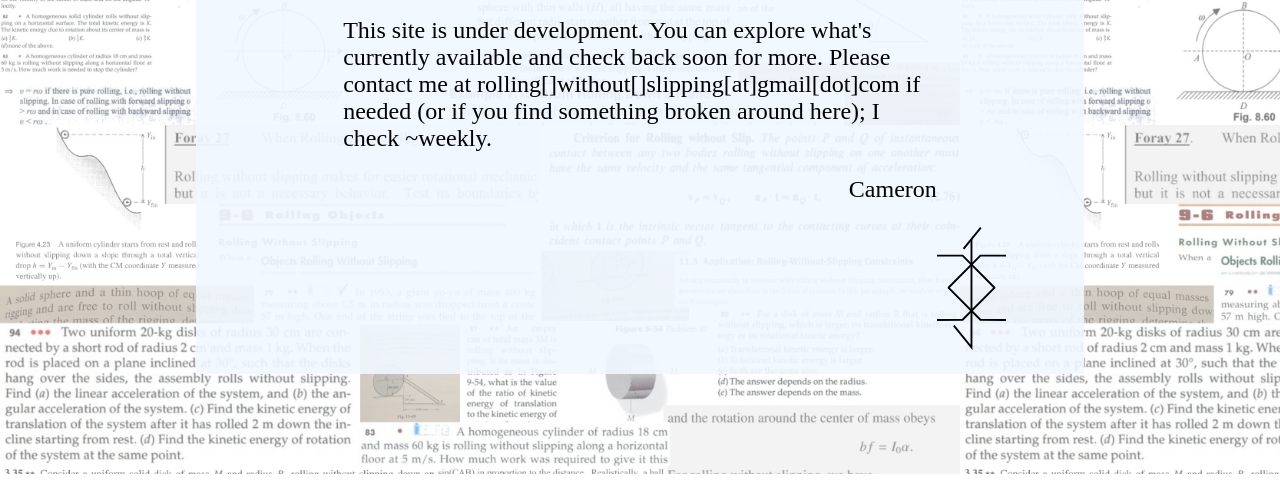
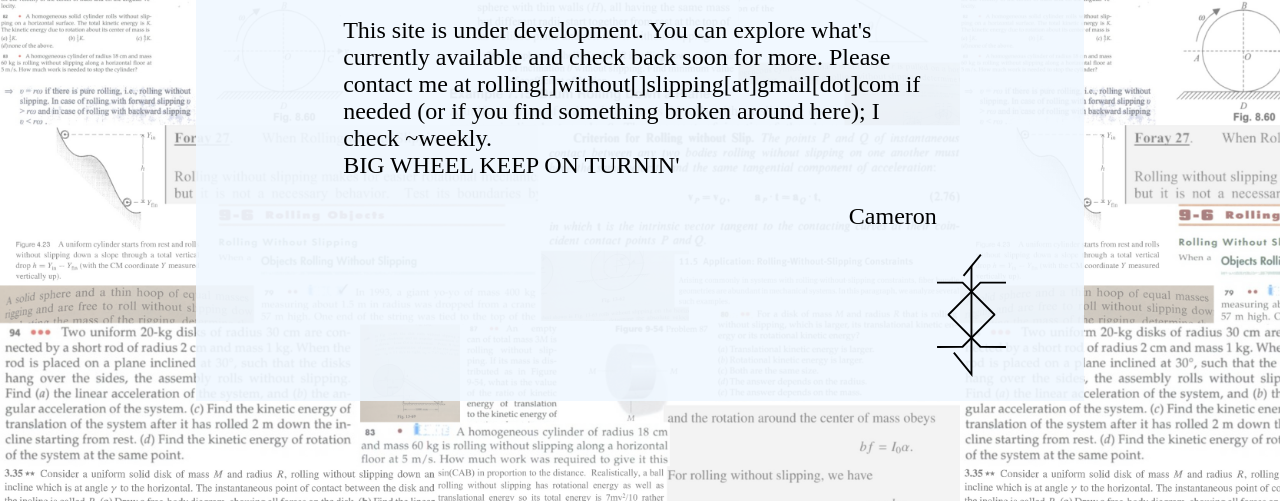
Before and after one commit to RollingWithoutSlipping/RollingWithoutSlipping.github.io, a plain HTML site: page index.html in a window 1280 px wide. Shown: the part 612-1113 px from the top of the page. Before the commit the page ends 1086 px from the top, so only its background shows below. Drawn offline with Linux system fonts and the light colour scheme.

Commit message:
big wheel keep on turnin

```diff
--- a/index.html
+++ b/index.html
@@ -33,7 +33,7 @@
                     <p class="welcome-message-content">This site is under development. You can explore
                         what's currently available and check back soon for more. Please contact
                         me at rolling[]without[]slipping[at]gmail[dot]com if needed (or if you find something broken around here); I check
-                        ~weekly.
+                        ~weekly. <br> BIG WHEEL KEEP ON TURNIN'
                     </p>
                     <p class="name">Cameron</p>
                     <img src="images/ccj_flat_angles_bold.svg" class="signature"/>
```
